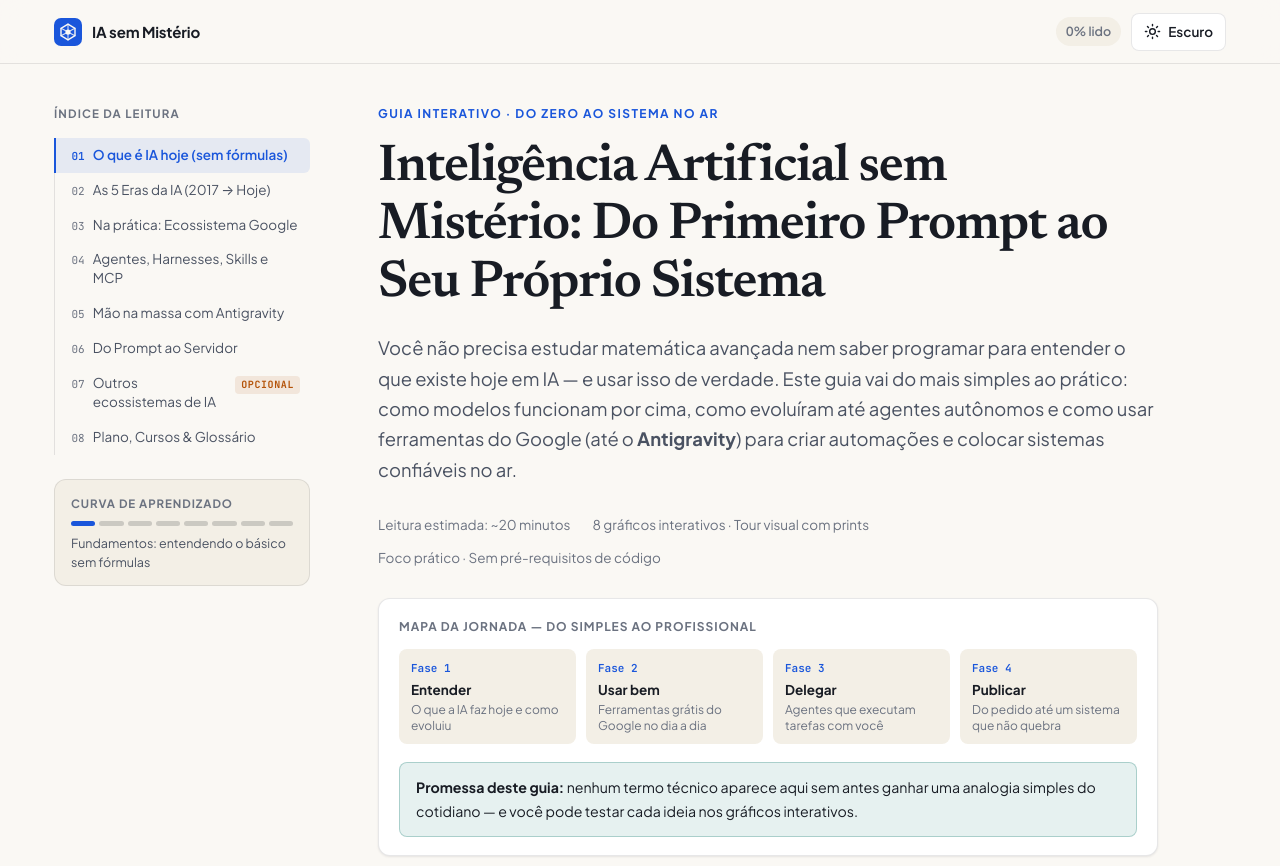
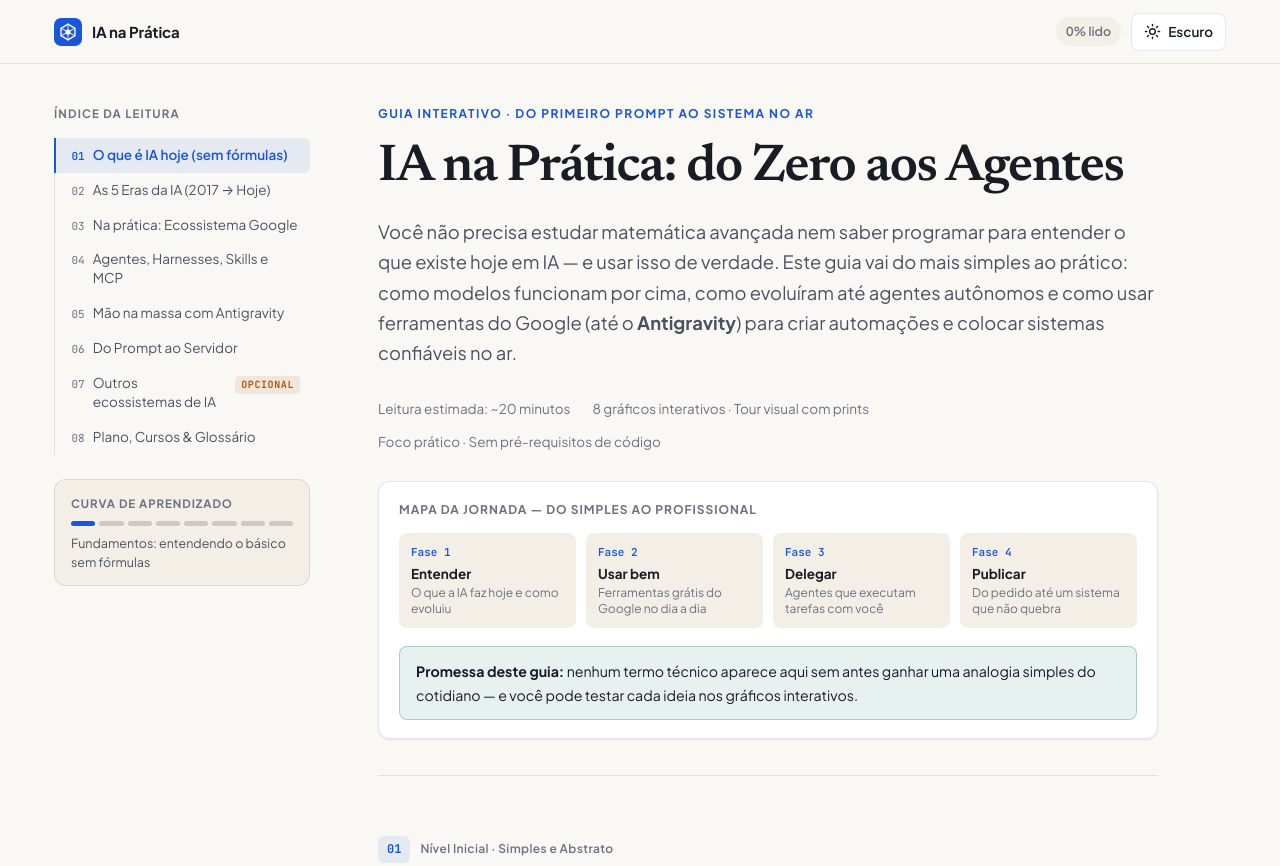
Before and after one commit to erykwho/learning-ai, a plain HTML site: page index.html in a window 1280 px wide. Shown: the top 866 px of the page. Drawn offline with Linux system fonts and the light colour scheme.

Commit message:
Shorten guide title to 'IA na Prática: do Zero aos Agentes'

```diff
--- a/index.html
+++ b/index.html
@@ -3,7 +3,7 @@
 <head>
   <meta charset="UTF-8" />
   <meta name="viewport" content="width=device-width, initial-scale=1.0" />
-  <title>Inteligência Artificial sem Mistério — Do Primeiro Prompt ao Seu Próprio Sistema</title>
+  <title>IA na Prática: do Zero aos Agentes</title>
   <meta
     name="description"
     content="Guia interativo em português para leigos aprenderem Inteligência Artificial na prática: da evolução dos modelos até agentes, Google Antigravity, GitHub, Neon e Vercel."
@@ -29,7 +29,7 @@
     <div class="header-inner">
       <a href="#topo" class="brand">
         <img src="assets/favicon.svg" alt="" class="brand-mark" width="28" height="28" />
-        <span>IA sem Mistério</span>
+        <span>IA na Prática</span>
       </a>
 
       <div class="header-actions">
@@ -136,8 +136,8 @@
     <main class="article-main">
       <!-- Hero -->
       <header class="hero">
-        <p class="eyebrow">Guia Interativo · Do Zero ao Sistema no Ar</p>
-        <h1>Inteligência Artificial sem Mistério: Do Primeiro Prompt ao Seu Próprio Sistema</h1>
+        <p class="eyebrow">Guia Interativo · Do Primeiro Prompt ao Sistema no Ar</p>
+        <h1>IA na Prática: do Zero aos Agentes</h1>
         <p class="hero-lead">
           Você não precisa estudar matemática avançada nem saber programar para entender o que existe hoje em IA — e usar isso de verdade. Este guia vai do mais simples ao prático: como modelos funcionam por cima, como evoluíram até agentes autônomos e como usar ferramentas do Google (até o <strong>Antigravity</strong>) para criar automações e colocar sistemas confiáveis no ar.
         </p>
```
Also changed, not shown: 2 other files.
